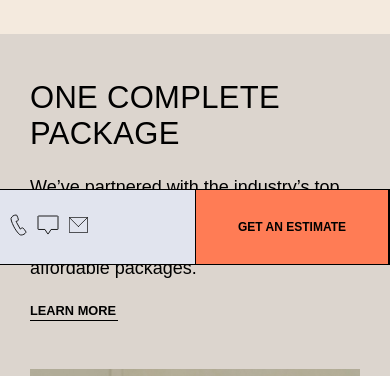
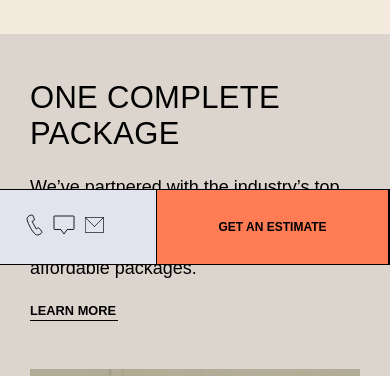
Before and after one commit to bmhan319/BlockRenovations, a plain HTML site: page index.html in a window 390 px wide. Shown: the part 664-1040 px from the top of the page. Drawn offline with nearby package versions, Linux system fonts and the light colour scheme.

Commit message:
adjusted contact bar icon positioning

```diff
--- a/css/responsive.css
+++ b/css/responsive.css
@@ -778,4 +778,12 @@
   .contact-bar-button {
     width: 250px;
   }
+  .contact-bar-col1 {
+    width: 40%;
+    padding-left: 16px;
+  }
+
+  .contact-bar-col2 {
+    width: 60%;
+  }
 }
```
